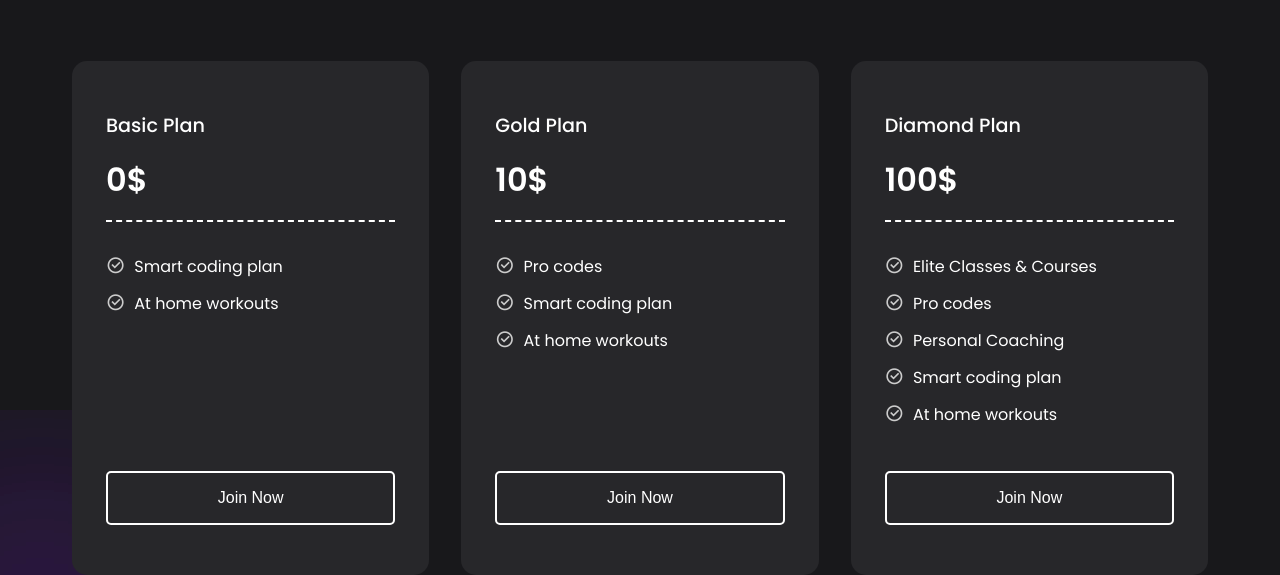
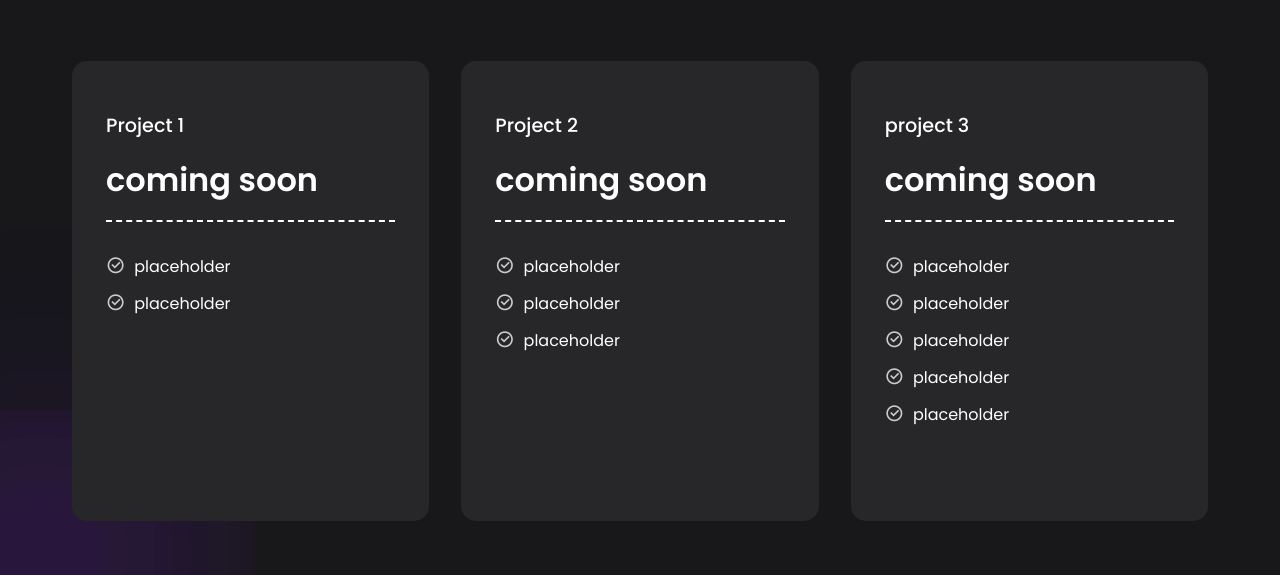
Before and after one commit to Tommy2Mx/Tommy2Mx.github.io, a plain HTML site: page index.html in a window 1280 px wide. Shown: the part 1369-1944 px from the top of the page. Drawn offline with nearby package versions, Linux system fonts and the light colour scheme; a script that the page names is missing.

Commit message:
Update index.html

```diff
--- a/index.html
+++ b/index.html
@@ -99,64 +99,61 @@
       <div class="pricing">
         <div class="card">
           <div class="content">
-            <h4>Basic Plan</h4>
-            <h3>0$</h3>
+            <h4>Project 1</h4>
+            <h3>coming soon</h3>
             <p>
               <i class="ri-checkbox-circle-line"></i>
-              Smart coding plan
+              placeholder
             </p>
             <p>
               <i class="ri-checkbox-circle-line"></i>
-              At home workouts
+              placeholder
             </p>
           </div>
-          <button class="btn">Join Now</button>
         </div>
         <div class="card">
           <div class="content">
-            <h4>Gold Plan</h4>
-            <h3>10$</h3>
+            <h4>Project 2</h4>
+            <h3>coming soon</h3>
             <p>
               <i class="ri-checkbox-circle-line"></i>
-              Pro codes
+              placeholder
             </p>
             <p>
               <i class="ri-checkbox-circle-line"></i>
-              Smart coding plan
+              placeholder
             </p>
             <p>
               <i class="ri-checkbox-circle-line"></i>
-              At home workouts
+              placeholder
             </p>
           </div>
-          <button class="btn">Join Now</button>
         </div>
         <div class="card">
           <div class="content">
-            <h4>Diamond Plan</h4>
-            <h3>100$</h3>
+            <h4>project 3</h4>
+            <h3>coming soon</h3>
             <p>
               <i class="ri-checkbox-circle-line"></i>
-              Elite Classes & Courses
+              placeholder
             </p>
             <p>
               <i class="ri-checkbox-circle-line"></i>
-              Pro codes
+              placeholder
             </p>
             <p>
               <i class="ri-checkbox-circle-line"></i>
-              Personal Coaching
+              placeholder
             </p>
             <p>
               <i class="ri-checkbox-circle-line"></i>
-              Smart coding plan
+              placeholder
             </p>
             <p>
               <i class="ri-checkbox-circle-line"></i>
-              At home workouts
+              placeholder
             </p>
           </div>
-          <button class="btn">Join Now</button>
         </div>
       </div>
     </section>
```
